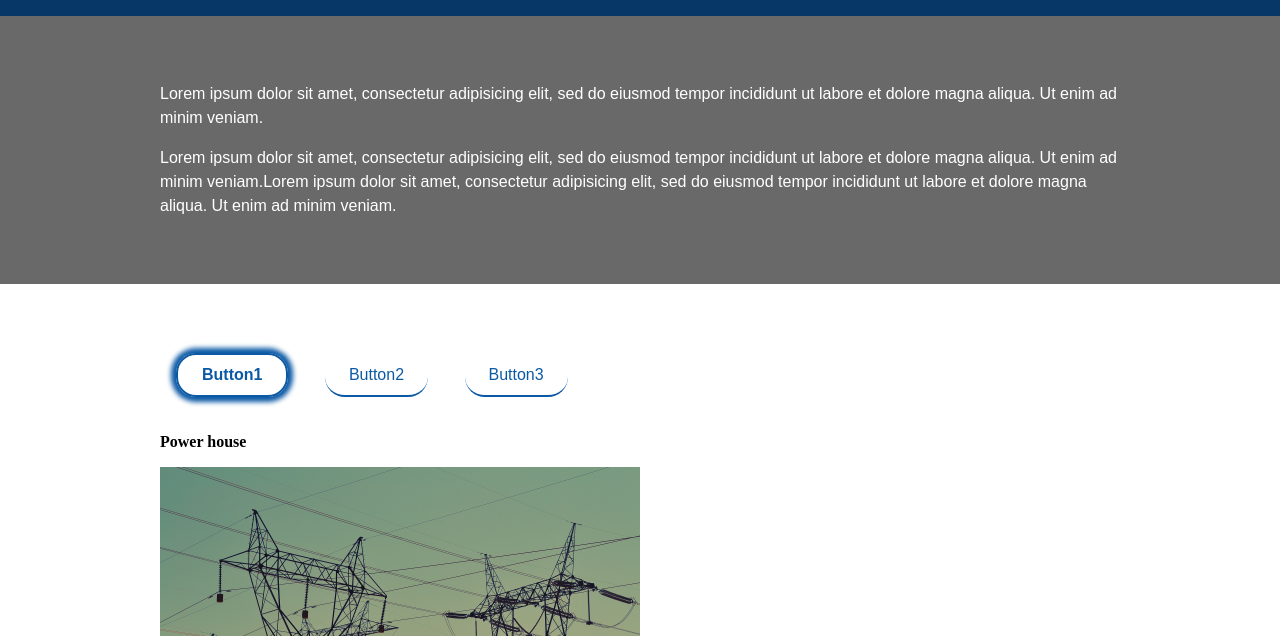
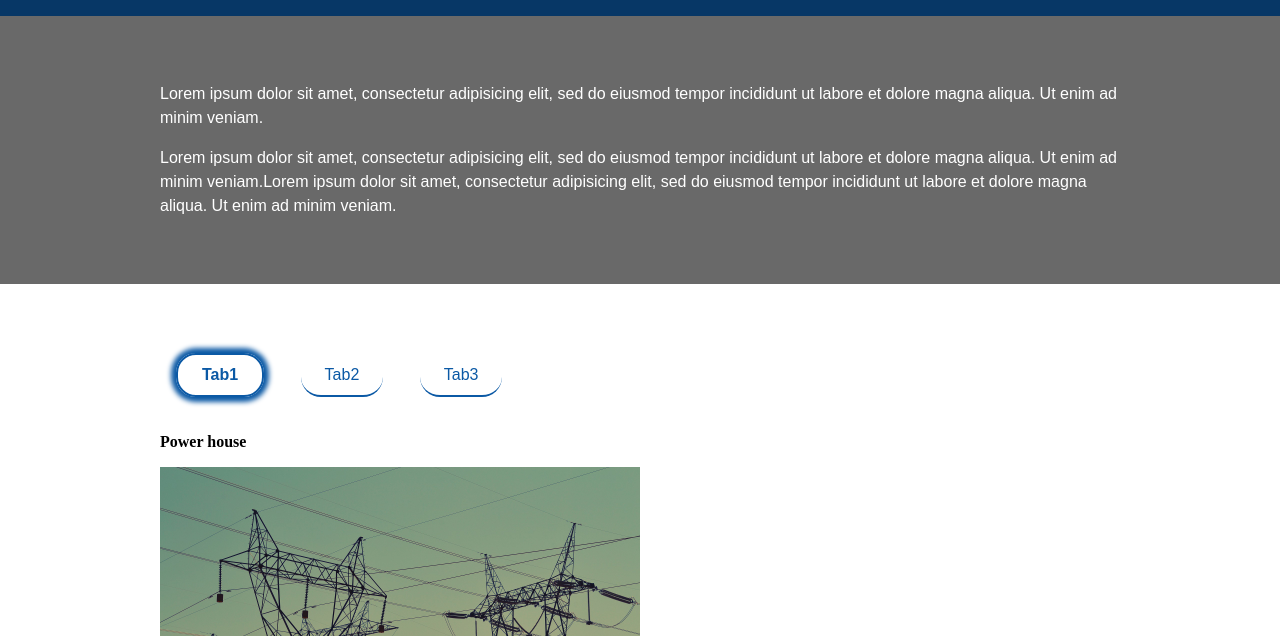
Before and after one commit to musk0005/green-energy, a plain HTML site: page index.html in a window 1280 px wide. Shown: the part 164-800 px from the top of the page. Drawn offline with Linux system fonts and the light colour scheme; a web font is replaced by a local one.

Commit message:
Update index.html

```diff
--- a/index.html
+++ b/index.html
@@ -52,9 +52,9 @@
 	<section id="main-content">
 		<div class="container">
 			<div class="tabs">
-				<a href="#tab1" type="button" id="active-button" class="tab">button1</a>
-				<a href="#tab2" type="button" class="tab">button2</a>
-				<a href="#tab3" type="button" class="tab">button3</a>
+				<a href="#tab1" type="button" id="active-button" class="tab">tab1</a>
+				<a href="#tab2" type="button" class="tab">tab2</a>
+				<a href="#tab3" type="button" class="tab">tab3</a>
 			</div>
 			<div class="content" id="tabdata">
 			</div>
```
